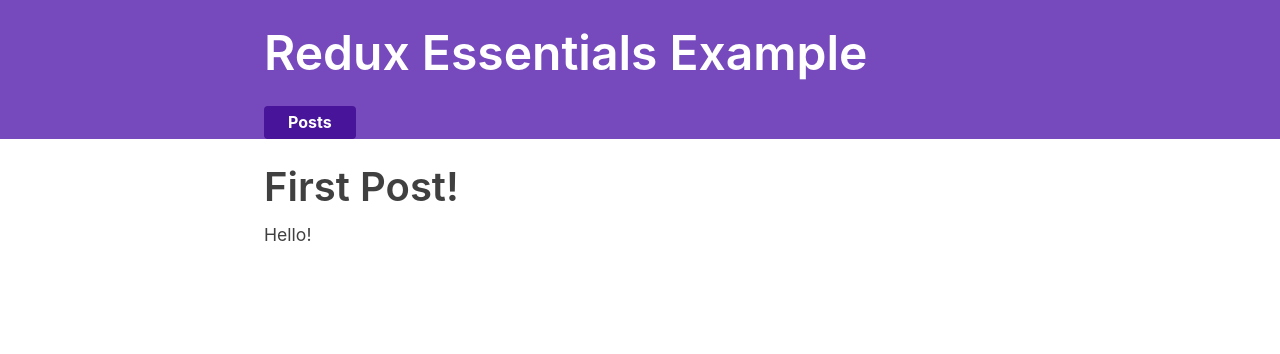
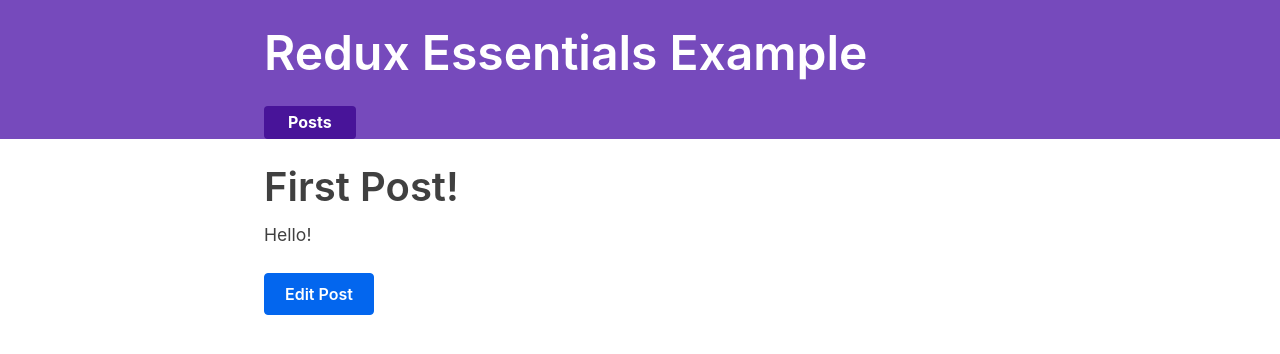
Before and after one commit to one-way7/social-media-feed-app, a React (Create React App) app: page /posts/1 in a window 1280 px wide. Shown: the top 354 px of the page. Built offline with nearby package versions, Linux system fonts and the light colour scheme; what @mswjs/data, mock-socket, txtgen would draw is missing.

Commit message:
added a link leading to the EditPostForm component

```diff
--- a/src/features/posts/SinglePostPage.js
+++ b/src/features/posts/SinglePostPage.js
@@ -1,17 +1,20 @@
-import React from 'react'
-import { useSelector } from "react-redux";
+import React from 'react';
+import { useSelector } from 'react-redux';
+import { Link } from 'react-router-dom';
 
 const SinglePostPage = ({ match }) => {
-    const { postId } = match.params
+    const { postId } = match.params;
 
-    const post = useSelector(state => state.posts.find(post => post.id === postId))
+    const post = useSelector(state =>
+        state.posts.find(post => post.id === postId),
+    );
 
     if (!post) {
         return (
             <section>
                 <h2>Post not found!</h2>
             </section>
-        )
+        );
     }
 
     return (
@@ -19,9 +22,12 @@ const SinglePostPage = ({ match }) => {
             <article className="post">
                 <h2>{post.title}</h2>
                 <p className="post-content">{post.content}</p>
+                <Link to={`/editPost/${post.id}`} className="button">
+                    Edit Post
+                </Link>
             </article>
         </section>
-    )
-}
+    );
+};
 
-export default SinglePostPage
+export default SinglePostPage;
```
